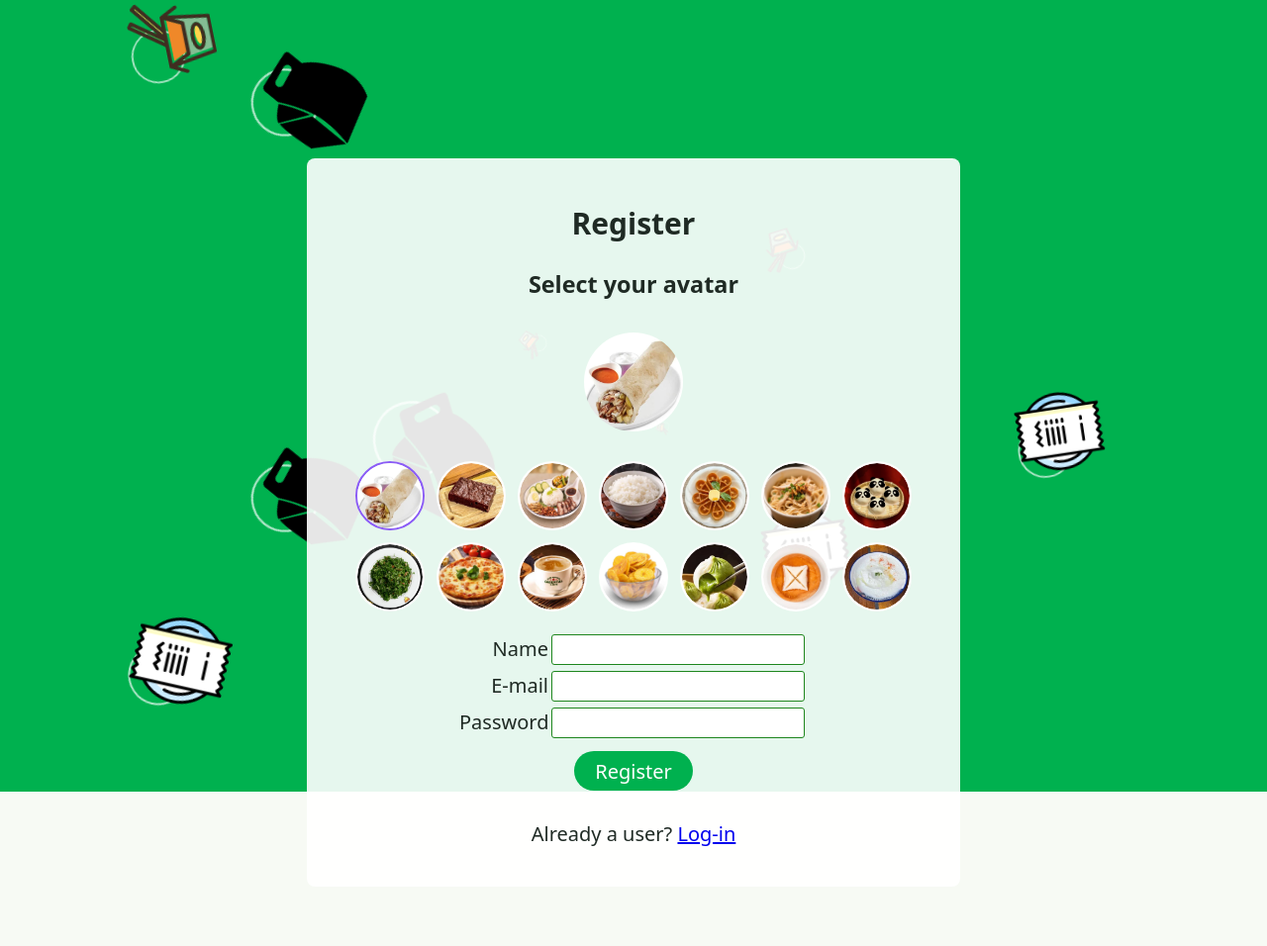
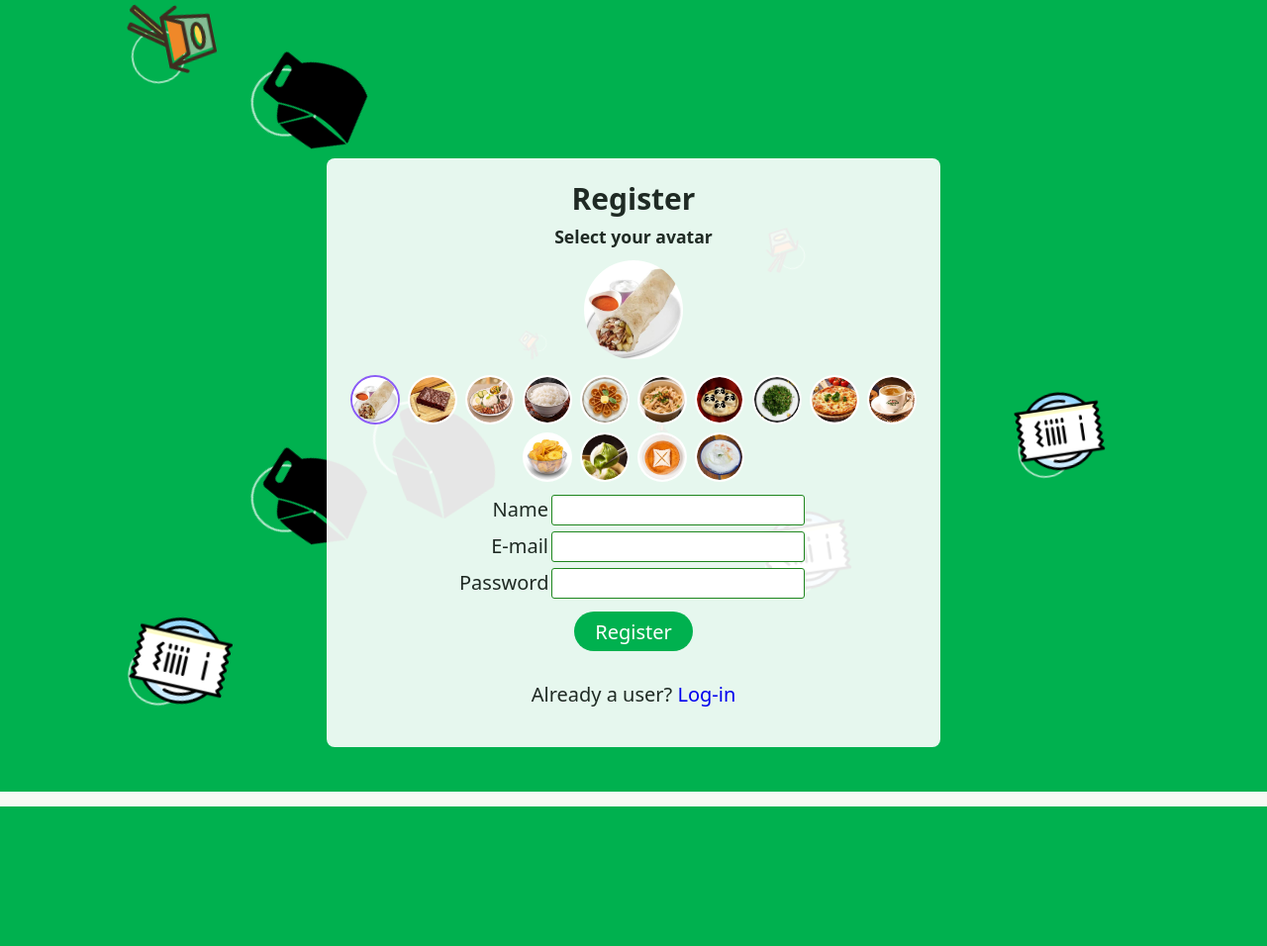
Before and after one commit to mathas42/Site_Grab_guesser, a Node server app: page /register in a window 1280 px wide. Shown: the whole page at 99% size. After the commit the page ends 815 px from the top, so only its background shows below. Run offline with Node 20, Linux system fonts and the light colour scheme.

Commit message:
style register

```diff
--- a/public/css/style_login.css
+++ b/public/css/style_login.css
@@ -1,3 +1,18 @@
+:root {
+    --green: #00a651;
+    --dark-green: #007a3d;
+    --green-grab: #00b14f;
+    --background: #f7faf4;
+    --card: #ffffff;
+    --text: #1f2a24;
+    --soft-text: #5b6b62;
+    --less: #3b82f6;
+    --more: #e5484d;
+    --radius: 16px;
+    --shadow: 0 6px 20px rgba(0, 0, 0, 0.08);
+    --glow: 0 0 10px var(--dark-green);
+    --tilt: rotate3d(-0.5, 1, 0.05, 20deg) scale(1.05);
+}
 
 @keyframes tilt_easter_egg {
     0% {
@@ -165,3 +180,12 @@
     border-radius: 3px;
     font-size: inherit;
 }
+
+#account,#log-in{
+    text-decoration: none;
+}
+
+#account:hover,#log-in:hover{
+    text-decoration: underline;
+     color:var(--dark-green) ;
+}
--- a/public/css/style_profil.css
+++ b/public/css/style_profil.css
@@ -1,29 +1,49 @@
-.profil-container {
-    max-width: 600px;
-    margin: 40px auto;
-    padding: 25px;
+#regist {
+    --avatar-size: 50px;
+    --current-size: 70px;
+    --gallery-gap: 8px;
+
+    position: relative;
+    z-index: 1;
+    box-sizing: border-box;
+    width: 100%;
+    margin: 0 auto;
+    padding: 16px 20px;
+    overflow-y: auto;
+    border-radius: 8px;
+    background: #FFF;
     text-align: center;
 }
 
-#nickname {
-    display: block;
-    width: 100%;
-    box-sizing: border-box;
-    padding: 10px;
-    margin: 10px 0 20px;
+#regist h2 {
+    margin: 0 0 6px;
 }
 
+#regist h3 {
+    margin: 6px 0;
+    font-size: 1.1rem;
+}
+
+#regist #galerie-avatars {
+    margin: 10px 0;
+}
+
+#regist #avatar-actuel {
+    margin: 6px auto;
+}
+
+
 .avatar-option {
-    width: 70px;
-    height: 70px;
+    --size: var(--avatar-size, 70px);
+    flex-shrink: 0;
+    box-sizing: border-box;
+    width: var(--size);
+    height: var(--size);
     padding: 0;
+    overflow: hidden;
     border: 2px solid transparent;
     border-radius: 50%;
-    overflow: hidden;
-    cursor: pointer;
     background: white;
-    box-sizing: border-box;
-    flex-shrink: 0;
 }
 
 .avatar-option img {
@@ -38,6 +58,13 @@
     border-color: #8b5cf6;
 }
 
+#avatar-div-actuel {
+    display: flex;
+    flex-direction: column;
+    align-items: center;
+    justify-content: center;
+}
+
 #avatar-actuel {
     display: block;
     width: 100px;
@@ -49,17 +76,26 @@
 
 #galerie-avatars {
     display: flex;
+    flex-wrap: wrap;
     justify-content: center;
-    flex-wrap: wrap;
-    gap: 12px;
+    gap: var(--gallery-gap, 12px);
     margin: 20px 0;
 }
 
-#avatar-div-actuel {
-    display: flex;
-    flex-direction: column;
-    align-items: center;
-    justify-content: center;
+
+.profil-container {
+    max-width: 600px;
+    margin: 40px auto;
+    padding: 25px;
+    text-align: center;
+}
+
+#nickname {
+    display: block;
+    box-sizing: border-box;
+    width: 100%;
+    padding: 10px;
+    margin: 10px 0 20px;
 }
 
 #message-profil {
--- a/views/login.pug
+++ b/views/login.pug
@@ -31,4 +31,4 @@
                     input.form-text#password(type="password", name="password", required)
                 div
                     button#valider-small(type="submit") Login
-            p First time here? #[a(href="/register") Create an account]
+            p First time here? #[a#account(href="/register") Create an account]
--- a/views/register.pug
+++ b/views/register.pug
@@ -52,4 +52,4 @@
                     input#password.form-text(type="password", name="password", required)
                 div
                     button#valider-small(type="submit") Register
-            p Already a user? #[a(href="/login") Log-in]
+            p Already a user? #[a#log-in(href="/login") Log-in]
```
